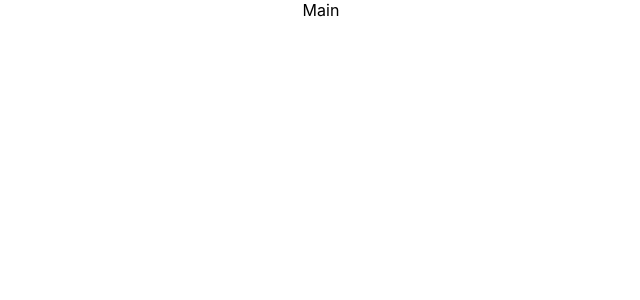
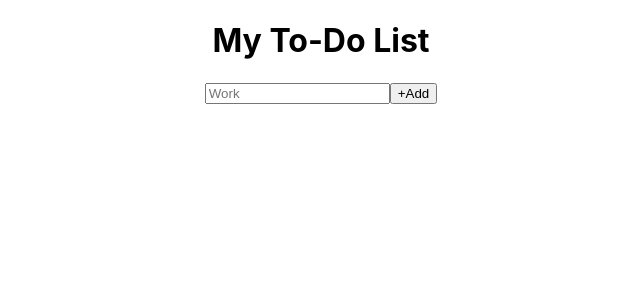
Before and after one commit to KavinduNimesh1030/To-Do-List, a React (Create React App) app: page / in a window 1280 px wide. Shown: the top 300 px of the page, without its empty margins (319-959 px from the left). Built offline with nearby package versions, Linux system fonts and the light colour scheme.

Commit message:
main component updated

```diff
--- a/src/components/MainPage.jsx
+++ b/src/components/MainPage.jsx
@@ -2,6 +2,14 @@ import React from 'react'
 
 export const MainPage = () => {
   return (
-    <div>Main</div>
+    <div>
+        <div>
+            <h1>My To-Do List</h1>
+            <div id='outerDiv'>
+            <input type="text" placeholder='Work'/>
+            <button>+Add</button>
+            </div>
+        </div>
+    </div>
   )
 }
```
